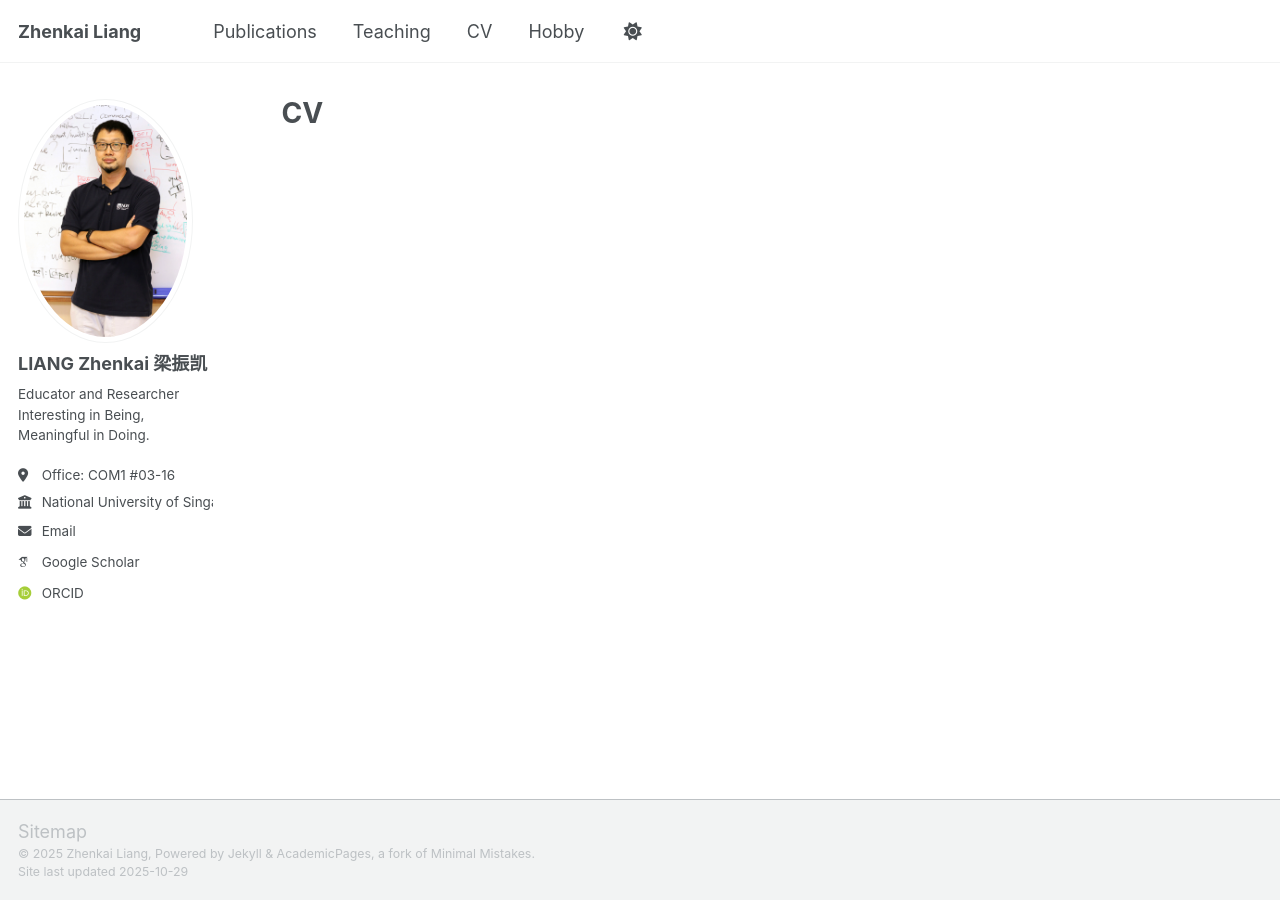
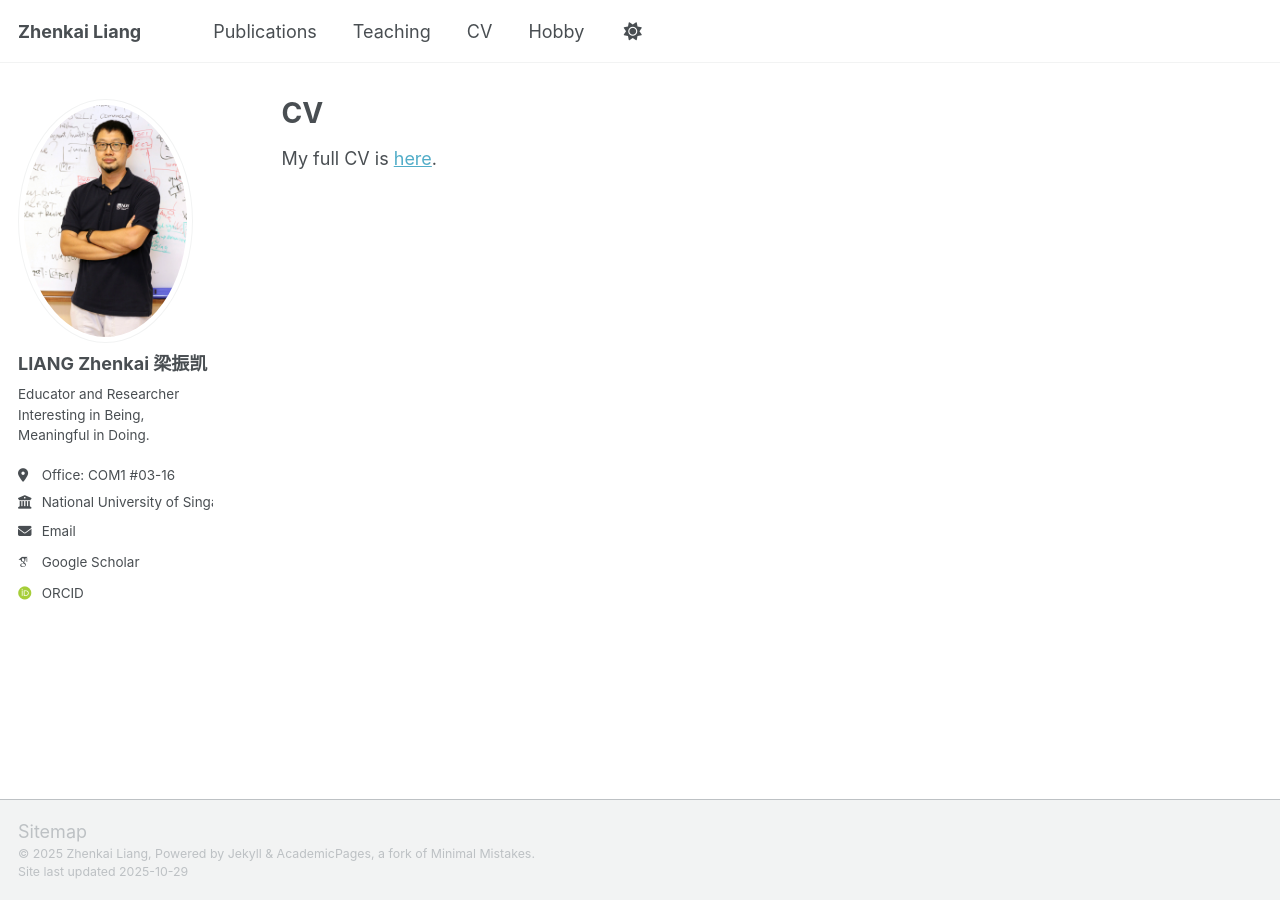
Before and after one commit to zhenkai-liang/zhenkai-liang.github.io, a Jekyll site: the page built from _pages/cv.md, in a window 1280 px wide. Built offline with Jekyll 4.4.1, drawn with Linux system fonts in a browser that asks for light colours; some web fonts are replaced; a script that is not in the unit is left out.

Commit message:
Update cv.md

```diff
--- a/_pages/cv.md
+++ b/_pages/cv.md
@@ -7,9 +7,11 @@ redirect_from:
   - /resume
 ---
 
+My full CV is [here](https://www.comp.nus.edu.sg/~liangzk/papers/liangzk-cv-full.pdf).
+
+<!--
 {% include base_path %}
 
-<!--
 Education
 ======
 * Ph.D in Version Control Theory, GitHub University, 2018 (expected)
```
